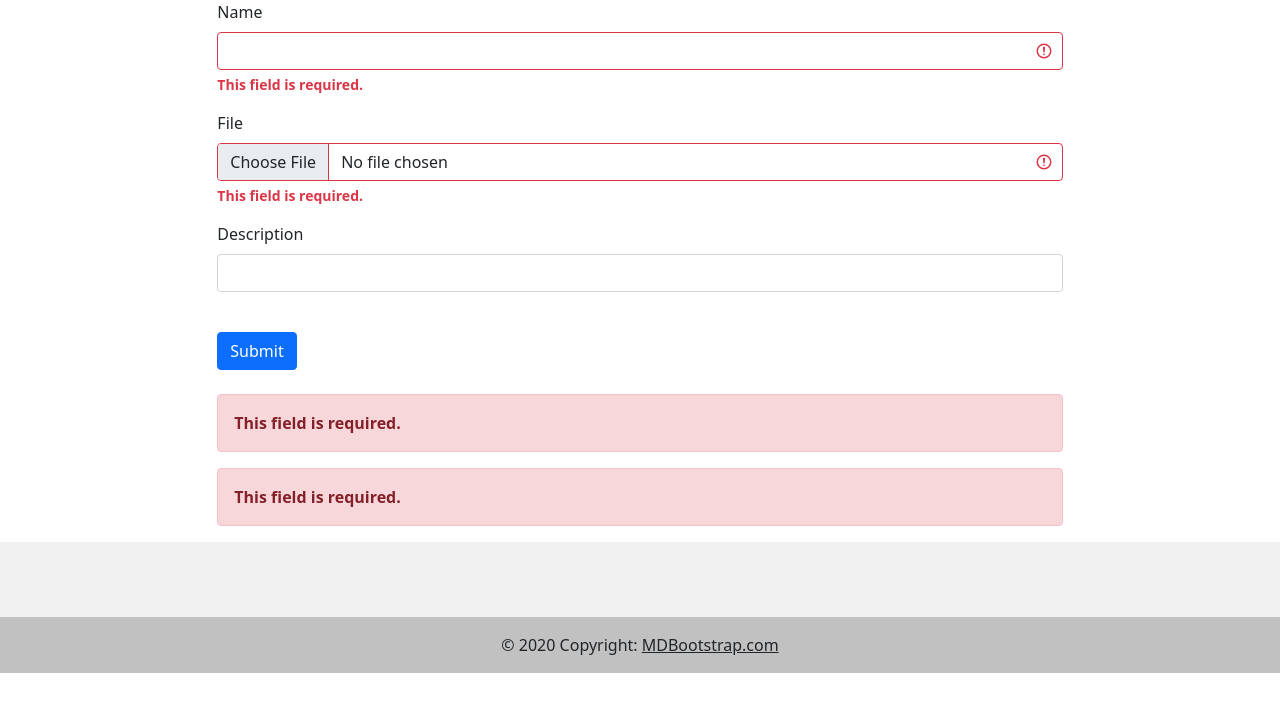
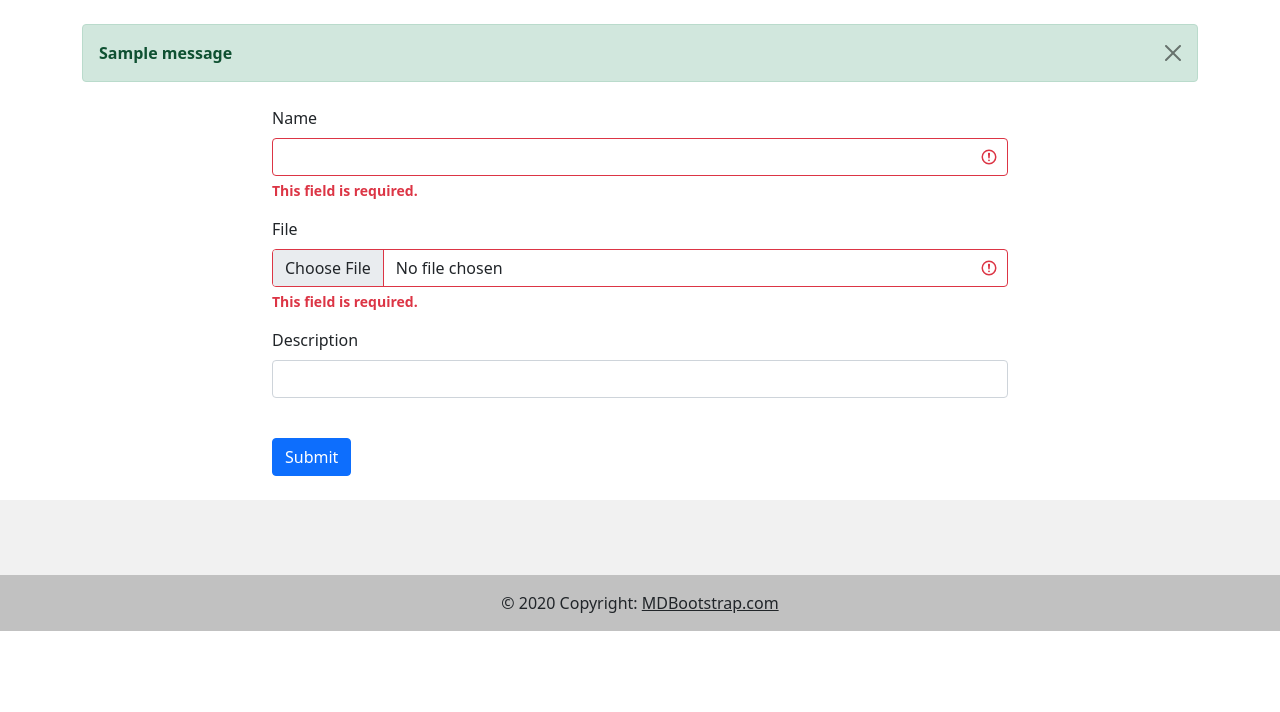
Before and after one commit to rcoffie/ShareSafely, a Django app: page /upload_file/ in a window 1280 px wide. Shown: the part 56-768 px from the top of the page. Run offline with Django 4.2, Linux system fonts and the light colour scheme; tables that the repository leaves empty hold one stand-in row (values such as "Sample post"); one stand-in notice (Sample message) is shown; some libraries are stand-ins or nearby versions.

Commit message:
adding message alert

```diff
--- a/file_engine/views.py
+++ b/file_engine/views.py
@@ -1,6 +1,7 @@
 from django.shortcuts import render,redirect, get_object_or_404
 from file_engine.models import File
 from file_engine.forms import FileForm, EditFileForm
+from django.contrib import messages
 
 # Create your views here.
 
@@ -21,6 +22,7 @@ def upload_file(request):
             # print("valid form")
             file.user = request.user
             form.save()
+            messages.success(request, "file uploaded successfully")
             return redirect("dashboard")
         else:
             # print(form)
@@ -45,6 +47,7 @@ def edit_file(request, id):
         if form.is_valid():
             form.save(commit=False)
             form.save()
+            messages.info(request, "file updated successfully")
             return render(request,"file_engine/edit_file.html",{'form':form})
         else:
             return render(request, "file_engine/edit_file.html",{'form':form})
@@ -56,4 +59,5 @@ def edit_file(request, id):
 def delete_file(request, id):
     file = get_object_or_404(File, id=id)
     file.delete()
+    messages.warning(request, "file deleted successfully ")
     return redirect("dashboard")
--- a/templates/file_engine/upload_file.html
+++ b/templates/file_engine/upload_file.html
@@ -2,7 +2,9 @@
 {% load crispy_forms_tags %}
 {% block content %}
 
-<div class="contain">
+
+<div class="container">
+    {% include 'partials/alert.html' %}
     <div class="row">
         <div class="col-md-8 m-auto">
 
@@ -11,15 +13,7 @@
                 {{form|crispy}}
                 <button class="btn btn-primary my-4" type="submit">Submit</button>
 
-      {% if form.errors %}
-       {% for field in form %}
-           {% for error in field.errors %}
-              <div class="alert alert-danger">
-                   <strong>{{ error|escape }}</strong>
-              </div>
-           {% endfor %}
-       {% endfor %}
-       {% endif %}
+
             </form>
 
         </div>
--- /dev/null
+++ b/templates/partials/alert.html
@@ -0,0 +1,6 @@
+{% for message in messages %}
+<div class="alert {{message.tags}} alert-dismissible fade show my-4" role="alert">
+  <strong class="text-center">{{ message | safe }}</strong>
+  <button type="button" class="btn-close" data-bs-dismiss="alert" aria-label="Close"></button>
+</div>
+{% endfor %}
--- a/templates/user_engine/dashboard.html
+++ b/templates/user_engine/dashboard.html
@@ -4,7 +4,8 @@
 
 <div class="container">
     <div class="row">
-        <table class="table align-middle mb-0 bg-white">
+      {% include 'partials/alert.html' %}
+        <table class="table align-middle mb-0 bg-white my-5">
             <thead class="bg-light">
               <tr>
                 <th>#</th>
```
Also changed, not shown: core/settings.py (+13 -0 lines).
